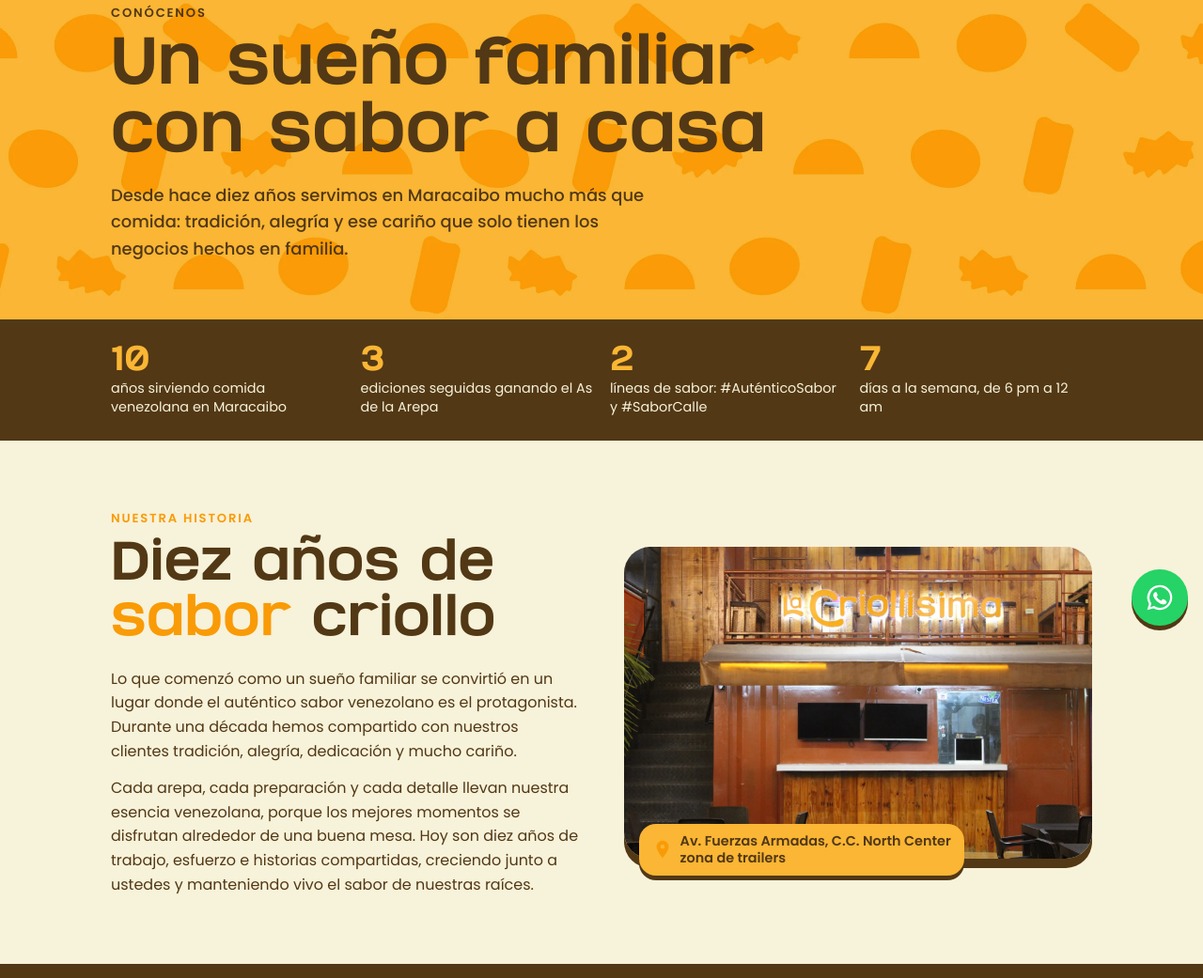
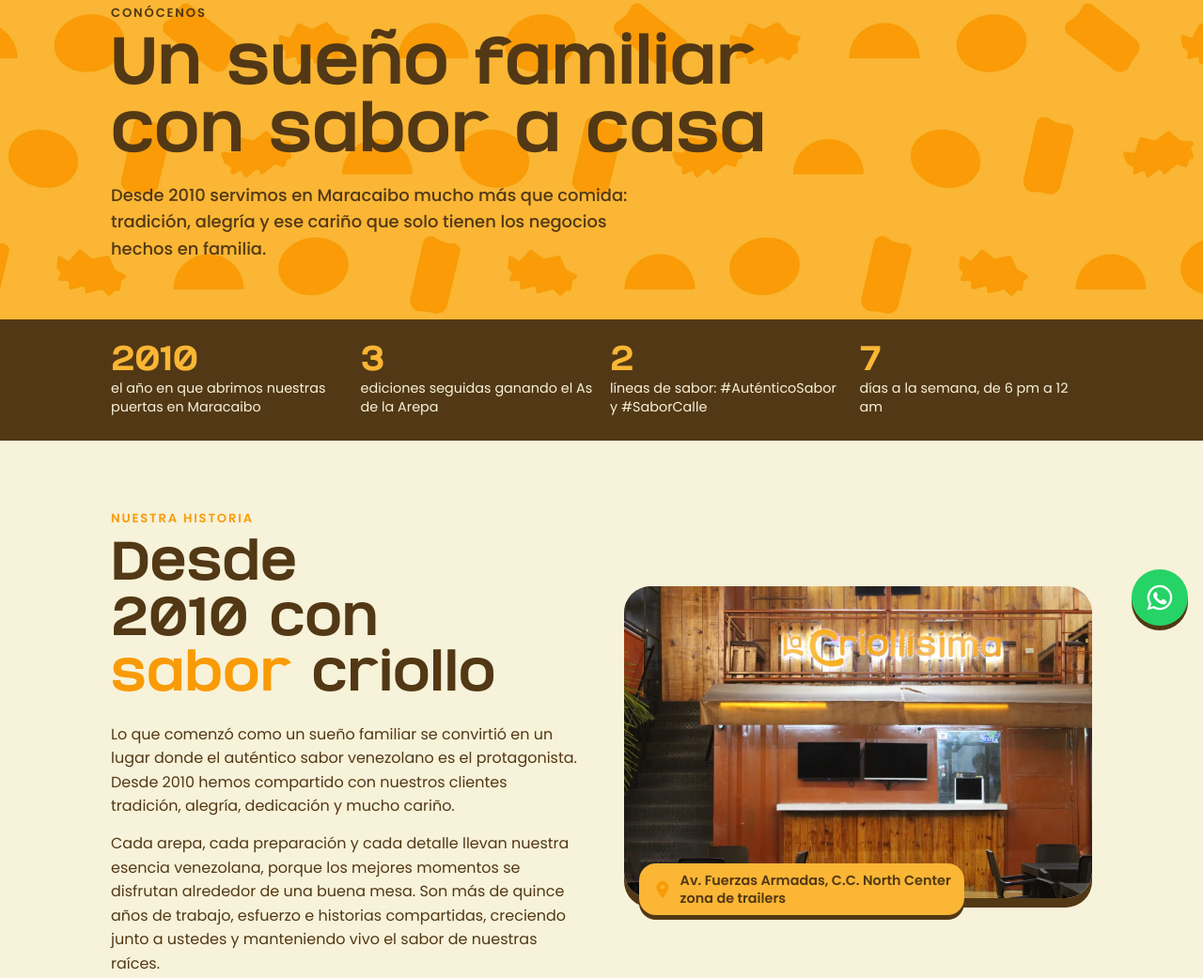
Before and after one commit to barbieddc-byte/lacriollisima, a plain HTML site: page conocenos.html in a window 1280 px wide. Shown: the part 118-1159 px from the top of the page at 94% size. Drawn offline with Linux system fonts and the light colour scheme.

Commit message:
Desde 2010; sin «comida venezolana»
Co-Authored-By: Claude Opus 5.5 <noreply@anthropic.com>
Claude-Session: https://claude.ai/code/session_01EoPTKvU1ZUS4pUZSX4xZLg

```diff
--- a/conocenos.html
+++ b/conocenos.html
@@ -4,12 +4,12 @@
 <meta charset="utf-8">
 <meta name="viewport" content="width=device-width,initial-scale=1,viewport-fit=cover">
 <title>Conócenos · La Criollísima</title>
-<meta name="description" content="Diez años de sabor venezolano en Maracaibo. Tricampeones del As de la Arepa.">
+<meta name="description" content="Desde 2010 en Maracaibo. Tricampeones del As de la Arepa.">
 <link rel="canonical" href="https://lacriollisima.com/conocenos">
 <meta property="og:type" content="website">
 <meta property="og:url" content="https://lacriollisima.com/conocenos">
 <meta property="og:title" content="Conócenos · La Criollísima">
-<meta property="og:description" content="Diez años de sabor venezolano en Maracaibo. Tricampeones del As de la Arepa.">
+<meta property="og:description" content="Desde 2010 en Maracaibo. Tricampeones del As de la Arepa.">
 <meta property="og:image" content="https://lacriollisima.com/img/vista-previa.jpg">
 <meta property="og:image:width" content="1200">
 <meta property="og:image:height" content="630">
@@ -38,13 +38,13 @@
   <div class="wrap">
     <p class="eyebrow">Conócenos</p>
     <h1 id="t-con">Un sueño familiar con sabor a casa</h1>
-    <p class="lead">Desde hace diez años servimos en Maracaibo mucho más que comida: tradición, alegría y ese cariño que solo tienen los negocios hechos en familia.</p>
+    <p class="lead">Desde 2010 servimos en Maracaibo mucho más que comida: tradición, alegría y ese cariño que solo tienen los negocios hechos en familia.</p>
   </div>
 </section>
 
 <section class="datos" aria-label="La Criollísima en cifras">
   <ul class="wrap">
-    <li><b>10</b><span>años sirviendo comida venezolana en Maracaibo</span></li>
+    <li><b>2010</b><span>el año en que abrimos nuestras puertas en Maracaibo</span></li>
     <li><b>3</b><span>ediciones seguidas ganando el As de la Arepa</span></li>
     <li><b>2</b><span>líneas de sabor: #AuténticoSabor y #SaborCalle</span></li>
     <li><b>7</b><span>días a la semana, de 6 pm a 12 am</span></li>
@@ -55,9 +55,9 @@
   <div class="wrap somos-grid">
     <div class="texto">
       <p class="eyebrow" style="color:var(--naranja)">Nuestra historia</p>
-      <h2 id="t-hist">Diez años de <em>sabor</em> criollo</h2>
-      <p>Lo que comenzó como un sueño familiar se convirtió en un lugar donde el auténtico sabor venezolano es el protagonista. Durante una década hemos compartido con nuestros clientes tradición, alegría, dedicación y mucho cariño.</p>
-      <p>Cada arepa, cada preparación y cada detalle llevan nuestra esencia venezolana, porque los mejores momentos se disfrutan alrededor de una buena mesa. Hoy son diez años de trabajo, esfuerzo e historias compartidas, creciendo junto a ustedes y manteniendo vivo el sabor de nuestras raíces.</p>
+      <h2 id="t-hist">Desde 2010 con <em>sabor</em> criollo</h2>
+      <p>Lo que comenzó como un sueño familiar se convirtió en un lugar donde el auténtico sabor venezolano es el protagonista. Desde 2010 hemos compartido con nuestros clientes tradición, alegría, dedicación y mucho cariño.</p>
+      <p>Cada arepa, cada preparación y cada detalle llevan nuestra esencia venezolana, porque los mejores momentos se disfrutan alrededor de una buena mesa. Son más de quince años de trabajo, esfuerzo e historias compartidas, creciendo junto a ustedes y manteniendo vivo el sabor de nuestras raíces.</p>
     </div>
     <figure class="foto" style="margin:0">
       <img src="img/local.webp" alt="El local de La Criollísima en North Center, con su letrero iluminado" width="1600" height="1066">
```
Also changed, not shown: delivery.html (+2 -2 lines), food-truck.html (+1 -1 lines), index.html (+3 -3 lines).
